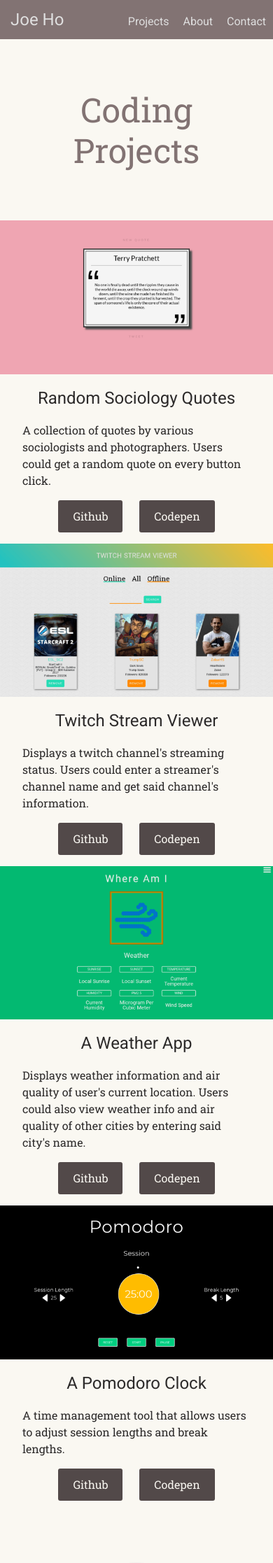
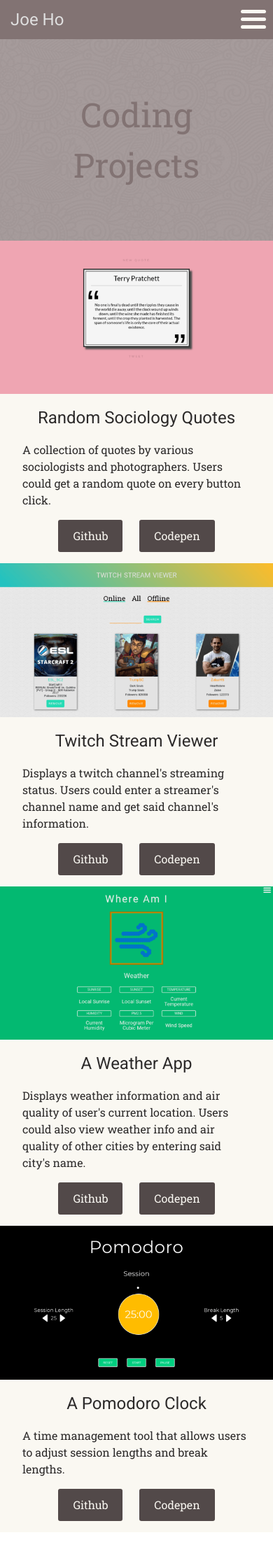
Before and after one commit to Nazlai/Joe-portfolio, a PHP site: page / in a window 390 px wide. Shown: the top 2234 px of the page at 70% size. Run offline with PHP 8.4, Linux system fonts and the light colour scheme; some libraries are stand-ins or nearby versions.

Commit message:
changed breakpoint for navbar's hamburger button, changed outline color on buttons and links

```diff
--- a/index.html
+++ b/index.html
@@ -12,13 +12,13 @@
 <body>
   <!-- navigation -->
   <nav class="navBar">
-      <h2><a href="#banner"  class="navBar__logo">Joe Ho</a></h2>
+      <a href="#banner"  class="navBar__logo">Joe Ho</a>
       <div class="navBar__mobile">
-        <a class="navBar__hamburger" href="#!" id="hamburger">
-          <span class="hamburger__toggle" id="hamburger-toggle"></span>
+        <a class="navBar__hamburger" href="#!" id="js-hamburger">
+          <span class="hamburger__toggle" id="js-toggle"></span>
         </a>
       </div>
-      <ul class="navBar__list" id="navBar-list">
+      <ul class="navBar__list" id="js-list">
         <li><a href="#projects"  class="navBar__item">Projects</a></li>
         <li><a href="#about"  class="navBar__item">About</a></li>
         <li><a href="#contact"  class="navBar__item">Contact</a></li>
--- a/scss/components/_banner.scss
+++ b/scss/components/_banner.scss
@@ -1,13 +1,10 @@
 .banner {
-    /*background: linear-gradient(rgba(231, 231, 231, 0.700),rgba(231, 231, 231, 0.700)),
+    background: linear-gradient(rgba(130, 115, 115, 0.700),rgba(130, 115, 115, 0.700)),
                 url("../../assets/pattern__img/full-bloom/full-bloom.png"),
-                repeat;*/
-    background: $background-color;
+                repeat;
+    //background: $background-color;
     color: $main-color;
     padding: 1.5em 1em;
     padding-top: 56px + 72px;
     font-size: 3em;
-    &__title{
-        line-height: 1.2;
-    }
 }
--- a/scss/components/_navBar.scss
+++ b/scss/components/_navBar.scss
@@ -3,7 +3,6 @@
     display: flex;
     justify-content: space-between;
     align-items: baseline;
-    line-height: 1.5;
     padding: 10px 0;
     height: 56px;
     font-family: 'Roboto', Helvetica, Arial, sans-serif;
@@ -12,14 +11,15 @@
     left: 0;
     width: 100%;
     &__logo {
+        display: inline-block;
+        vertical-align: middle;
         @include linkHover($secondary-text-color, none, $secondary-color);
         font-size: 1.5em;
-        padding: 10px 0;
         margin-left: 15px;
     }
     &__list {
         display: flex;
-        @media only screen and (max-width:$breakpoint-large-mobile) {
+        @media only screen and (max-width:600px) {
             display: none;
             &--active{
                 display: block;
@@ -35,7 +35,7 @@
     &__item {
         @include linkHover($secondary-text-color, none, $secondary-color);
         padding: 10px;
-        @media only screen and (max-width:$breakpoint-large-mobile){
+        @media only screen and (max-width:600px){
             display: inline-block;
             margin-top: 10px;
             padding: 10px 0;
@@ -48,7 +48,7 @@
         right: 0;
         height: 56px;
         width: 56px;
-        @include media($breakpoint-large-mobile){
+        @include media(601px){
             display: none;
         }
     }
--- a/scss/components/_projects.scss
+++ b/scss/components/_projects.scss
@@ -23,6 +23,7 @@
         flex-direction: column;
         justify-content: space-between;
         color: $text-color;
+        background-color: $background-color;
         @include media($breakpoint-desktop) {
             width: 50%;
         }
--- a/scss/components/_sections.scss
+++ b/scss/components/_sections.scss
@@ -2,7 +2,7 @@
     text-align: center;
     font: 1em / 1.5 'Roboto Slab', Helvetica, Arial, sans-serif;
     color: $text-color;
-    background-color: $background-color;
+    background-color: #fff;
 }
 
 * {
--- a/stylesheet/styles.css
+++ b/stylesheet/styles.css
@@ -61,7 +61,7 @@
   text-align: center;
   font: 1em/1.5 "Roboto Slab", Helvetica, Arial, sans-serif;
   color: #2c2a2a;
-  background-color: #faf8f2;
+  background-color: #fff;
 }
 
 * {
@@ -73,7 +73,6 @@
   display: flex;
   justify-content: space-between;
   align-items: baseline;
-  line-height: 1.5;
   padding: 10px 0;
   height: 56px;
   font-family: "Roboto", Helvetica, Arial, sans-serif;
@@ -83,10 +82,11 @@
   width: 100%;
 }
 .navBar__logo {
+  display: inline-block;
+  vertical-align: middle;
   color: #dfdfdf;
   text-decoration: none;
   font-size: 1.5em;
-  padding: 10px 0;
   margin-left: 15px;
 }
 .navBar__logo:hover {
@@ -95,7 +95,7 @@
 .navBar__list {
   display: flex;
 }
-@media only screen and (max-width: 360px) {
+@media only screen and (max-width: 600px) {
   .navBar__list {
     display: none;
   }
@@ -117,7 +117,7 @@
 .navBar__item:hover {
   color: #7ca89d;
 }
-@media only screen and (max-width: 360px) {
+@media only screen and (max-width: 600px) {
   .navBar__item {
     display: inline-block;
     margin-top: 10px;
@@ -132,7 +132,7 @@
   height: 56px;
   width: 56px;
 }
-@media only screen and (min-width: 360px) {
+@media only screen and (min-width: 601px) {
   .navBar__mobile {
     display: none;
   }
@@ -181,15 +181,11 @@
 }
 
 .banner {
-  background: linear-gradient(rgba(231, 231, 231, 0.7), rgba(231, 231, 231, 0.7)), url("../../assets/pattern__img/full-bloom/full-bloom.png"), repeat;
-  background: #faf8f2;
+  background: linear-gradient(rgba(130, 115, 115, 0.7), rgba(130, 115, 115, 0.7)), url("../../assets/pattern__img/full-bloom/full-bloom.png"), repeat;
   color: #827373;
   padding: 1.5em 1em;
   padding-top: 128px;
   font-size: 3em;
-}
-.banner__title {
-  line-height: 1.2;
 }
 
 @media only screen and (min-width: 990px) {
@@ -222,6 +218,7 @@
   flex-direction: column;
   justify-content: space-between;
   color: #2c2a2a;
+  background-color: #faf8f2;
 }
 @media only screen and (min-width: 990px) {
   .project__info {
```
Also changed, not shown: src/script.js (+17 -17 lines), 1 other file.
